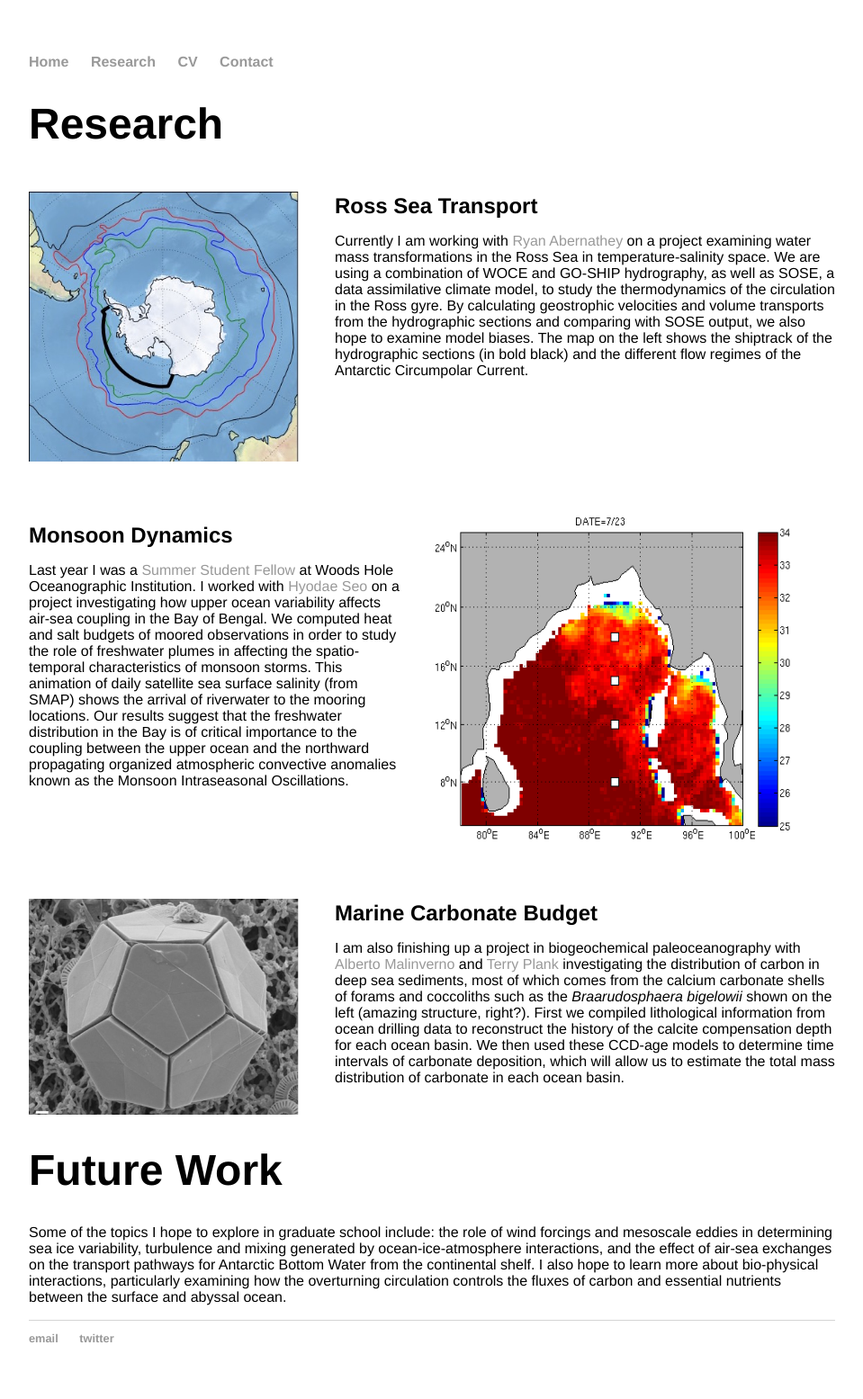
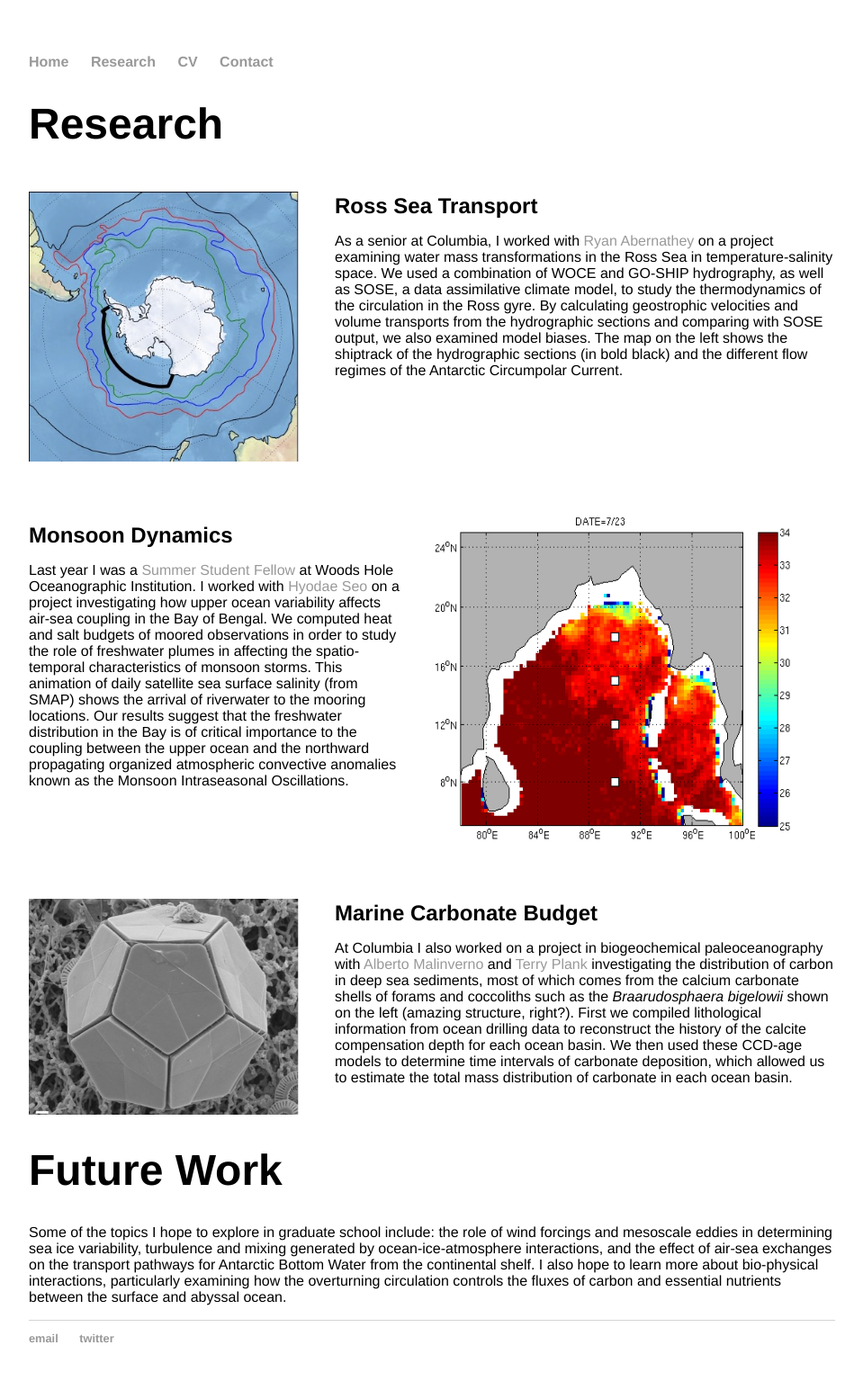
Before and after one commit to cprend/cprend.github.io, a Jekyll site: the page research/index.html, which Jekyll copies as it is, in a window 1280 px wide. Shown: the whole page at 90% size, without its empty margins (160-1119 px from the left). Built offline with Jekyll 4.4.1, drawn with Linux system fonts in a browser that asks for light colours.

Commit message:
Update index.html

```diff
--- a/research/index.html
+++ b/research/index.html
@@ -21,10 +21,10 @@
 			<div>
 			<p style="float: left;"><img style="margin-right:40px" src="ACC.jpg" width="300" height="300" class="inline"></p><br/>
 				<p2><b>Ross Sea Transport</b></p2>
-			<p>Currently I am working with <a href="https://rabernat.github.io/">Ryan Abernathey</a> on a project examining water mass transformations in the Ross Sea
-			in temperature-salinity space. We are using a combination of WOCE and GO-SHIP hydrography, as well as SOSE, a data assimilative
+			<p>As a senior at Columbia, I worked with <a href="https://rabernat.github.io/">Ryan Abernathey</a> on a project examining water mass transformations in the Ross Sea
+			in temperature-salinity space. We used a combination of WOCE and GO-SHIP hydrography, as well as SOSE, a data assimilative
 			climate model, to study the thermodynamics of the circulation in the Ross gyre. By calculating geostrophic velocities and volume transports from the
-			hydrographic sections and comparing with SOSE output, we also hope to examine model biases. The
+			hydrographic sections and comparing with SOSE output, we also examined model biases. The
 			map on the left shows the shiptrack of the hydrographic sections (in bold black) and the different flow regimes of the
 			Antarctic Circumpolar Current.<br/>
 			<br/><br/><br/><br/><br/><br/>
@@ -45,11 +45,11 @@
 			<div>
 			<p style="float: left;"><img style="margin-right:40px" src="coccolith.png" width="300" height="240" class="inline"></p><br/>
 			<p2><b>Marine Carbonate Budget</b></p2>
-			<p>I am also finishing up a project in biogeochemical paleoceanography with <a href="http://www.ldeo.columbia.edu/~alberto/">Alberto Malinverno</a> and
+			<p>At Columbia I also worked on a project in biogeochemical paleoceanography with <a href="http://www.ldeo.columbia.edu/~alberto/">Alberto Malinverno</a> and
 			<a href="http://www.ldeo.columbia.edu/~tplank/Plank-2015/Welcome.html">Terry Plank</a> investigating the distribution of carbon in deep sea sediments, most of
 			which comes from the calcium carbonate shells of forams and coccoliths such as the <em> Braarudosphaera bigelowii </em> shown
 			on the left (amazing structure, right?). First we compiled lithological information from ocean drilling data to reconstruct the history of the calcite compensation
-			depth for each ocean basin. We then used these CCD-age models to determine time intervals of carbonate deposition, which will allow us to
+			depth for each ocean basin. We then used these CCD-age models to determine time intervals of carbonate deposition, which allowed us to
 			estimate the total mass distribution of carbonate in each ocean basin.</p><br/>
 
 	<h1>Future Work</h1>
```
